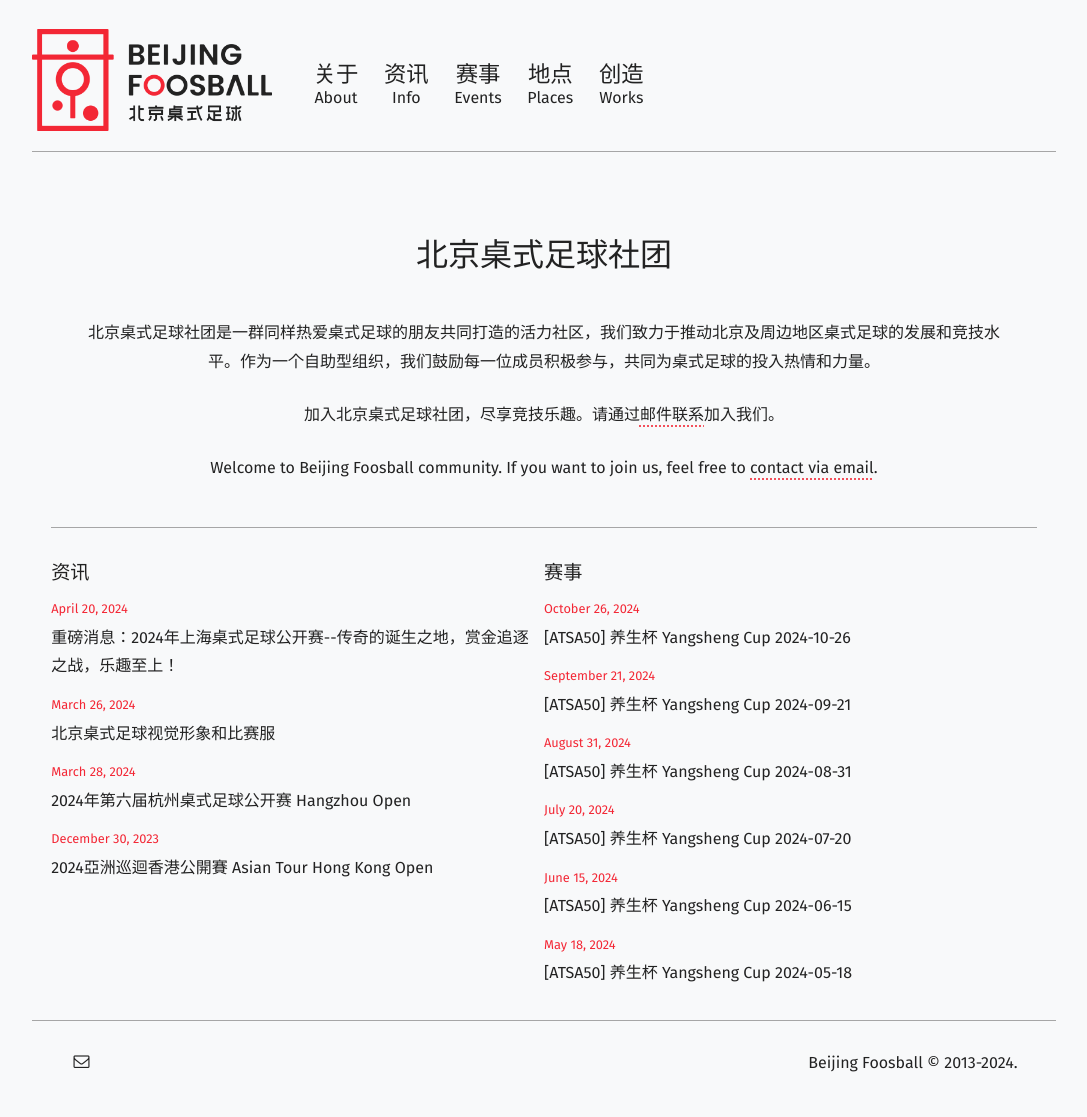
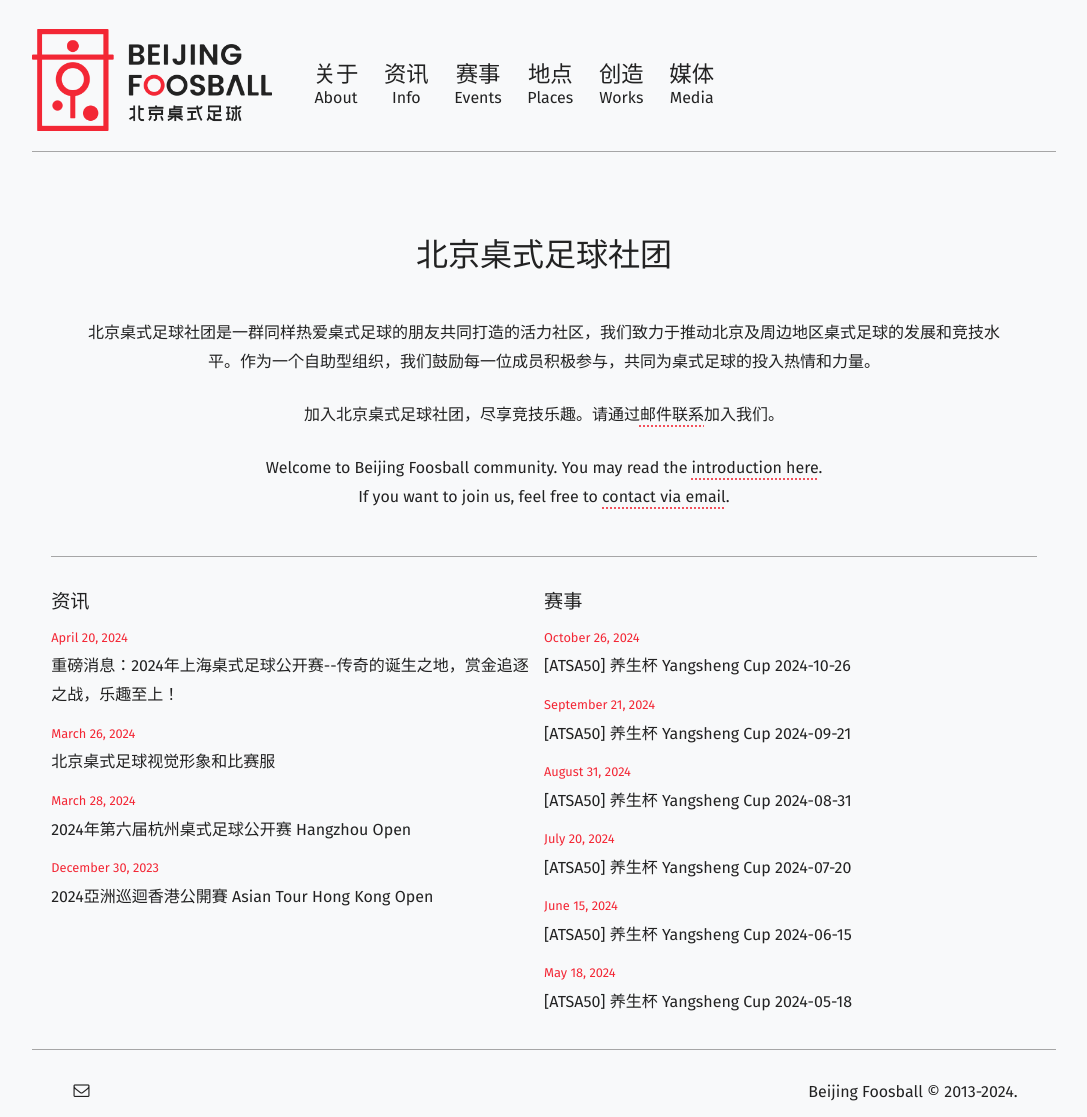
Before and after one commit to BeijingFoosball/beijingfoosball.github.io, a Jekyll site: the page built from index.html, in a window 1280 px wide. Shown: the whole page, without its empty margins (96-1183 px from the left). Built offline with Jekyll 4.4.1, drawn with Linux system fonts in a browser that asks for light colours; some web fonts are replaced; before the commit the page ends 1088 px from its top, so only the background shows below that.

Commit message:
add media

```diff
--- a/_config.yaml
+++ b/_config.yaml
@@ -1,6 +1,17 @@
 encoding: UTF-8
 markdown: kramdown
 assets: /assets
+
+collections:
+  docs:
+    output: true
+
+defaults:
+  - scope:
+      path: ""
+      type: docs
+    values:
+      layout: page
 
 exclude:
   - Rakefile
--- a/events.html
+++ b/_docs/events.html
@@ -7,6 +7,10 @@ key: events
 <div class="intro">
   <p>
   养生杯是北京桌式足球月度赛事品牌，为社团会员提供了一个竞技比赛交流的机会。比赛源自于 ThePoolBar 举办的桌式足球月赛，通常每月举办一次。2023年开始，养生杯正式成为亚洲桌式足球联盟 ATSA50 等级赛事。
+  </p>
+  <p>
+    <a href="https://live.kickertool.de/crispfoosball" alt="kickertool">比赛 Kickertool 记录</a>
+  </p>
 </div>
 
 <div class="tiles">
--- a/_includes/header.html
+++ b/_includes/header.html
@@ -7,33 +7,39 @@
         </div>
         <div class="menu-links">
           <div class="menu-item{% if page.key == "about" %}{{ " menu-active" }}{% endif %}">
-            <a href="/about.html">
+            <a href="/docs/about.html">
               <div>关于</div>
               <div class="menu-en">About</div>
             </a>
           </div>
           <div class="menu-item{% if page.key == "info" %}{{ " menu-active" }}{% endif %}">
-            <a href="/info.html">
+            <a href="/docs/info.html">
               <div>资讯</div>
               <div class="menu-en">Info</div>
             </a>
           </div>
           <div class="menu-item{% if page.key == "events" %}{{ " menu-active" }}{% endif %}">
-            <a href="/events.html">
+            <a href="/docs/events.html">
               <div>赛事</div>
               <div class="menu-en">Events</div>
             </a>
           </div>
           <div class="menu-item{% if page.key == "places" %}{{ " menu-active" }}{% endif %}">
-            <a href="/places.html">
+            <a href="/docs/places.html">
               <div>地点</div>
               <div class="menu-en">Places</div>
             </a>
           </div>
           <div class="menu-item{% if page.key == "works" %}{{ " menu-active" }}{% endif %}">
-            <a href="/works.html">
+            <a href="/docs/works.html">
               <div>创造</div>
               <div class="menu-en">Works</div>
+            </a>
+          </div>
+          <div class="menu-item{% if page.key == "media" %}{{ " menu-active" }}{% endif %}">
+            <a href="/docs/media.html">
+              <div>媒体</div>
+              <div class="menu-en">Media</div>
             </a>
           </div>
         </div>
--- a/index.html
+++ b/index.html
@@ -11,7 +11,7 @@ key: index
   <p>
   加入北京桌式足球社团，尽享竞技乐趣。请通过<a href="mailto:bjfoospromo+web@gmail.com">邮件联系</a>加入我们。
   </p>
-  <p>Welcome to Beijing Foosball community. If you want to join us, feel free to <a href="mailto:bjfoospromo+web@gmail.com">contact via email</a>.</>
+  <p>Welcome to Beijing Foosball community. You may read the <a href="/docs/introduction.html">introduction here</a>.<br />If you want to join us, feel free to <a href="mailto:bjfoospromo+web@gmail.com">contact via email</a>.</>
 </div>
 
 <div class="archive-main">
```
Also changed, not shown: _docs/media.md (added, +11 -0 lines), _docs/about.md (renamed from about.md), _docs/info.html (renamed from info.html), _docs/places.html (renamed from places.html), _docs/works.md (renamed from works.md).
